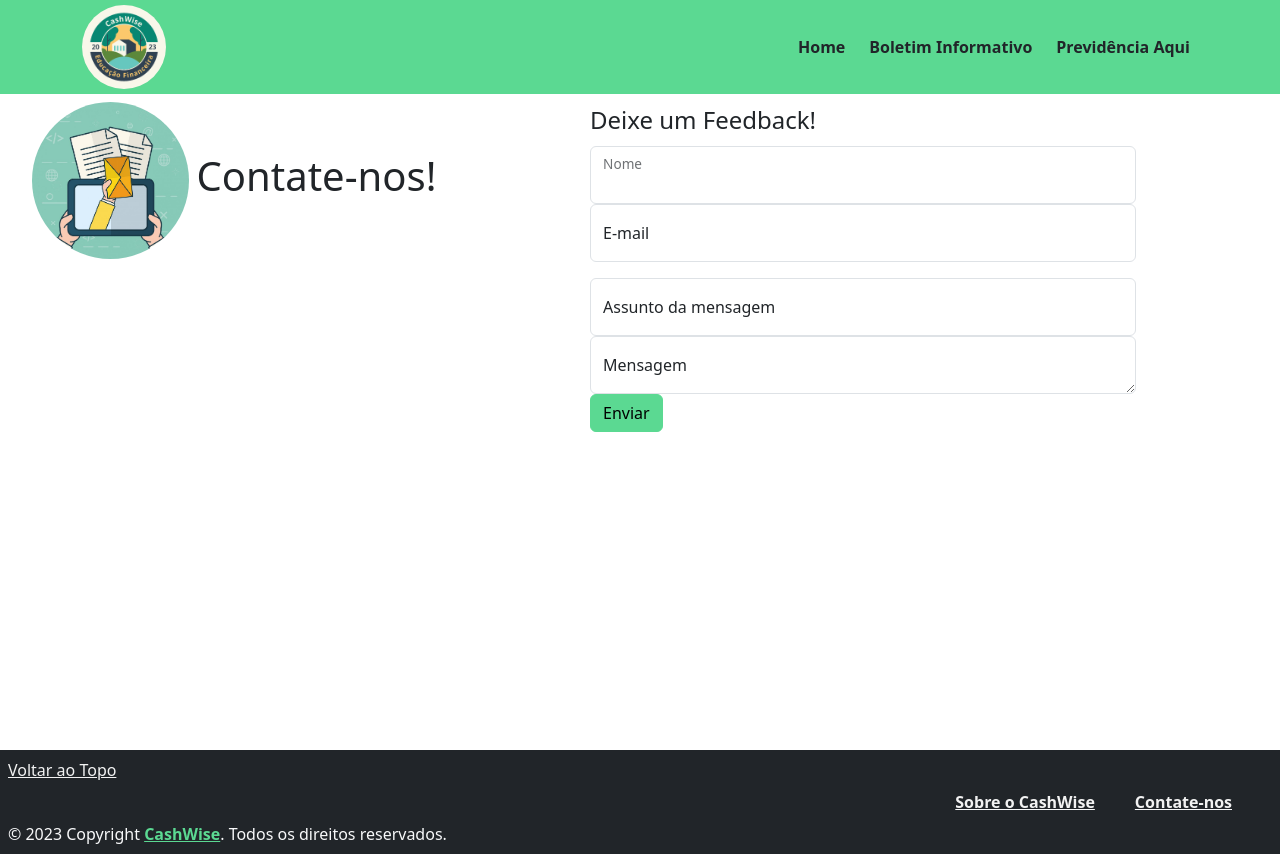
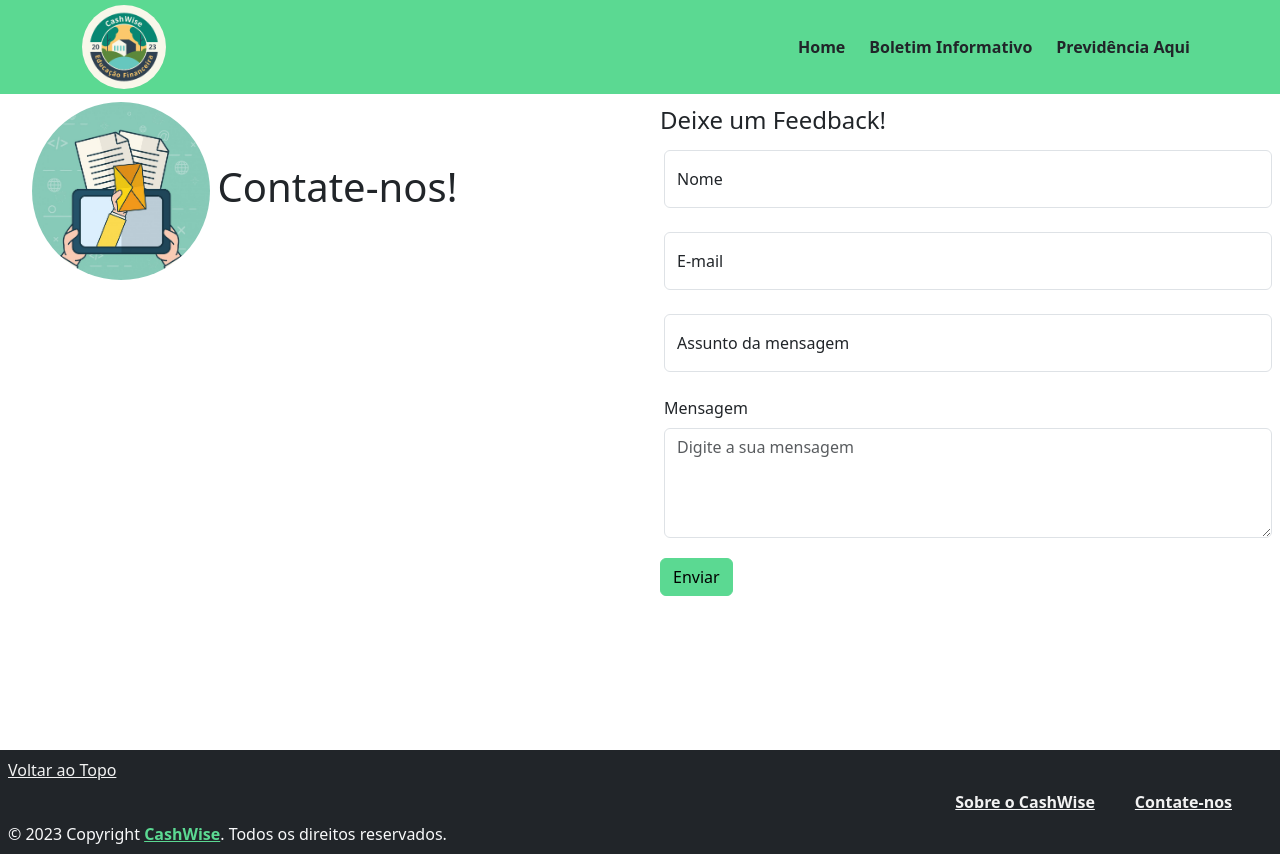
Before and after one commit to EricConceicao/CashWise, a React (Vite) app in the folder frontend/: page /contato in a window 1280 px wide. Built offline with nearby package versions, Linux system fonts and the light colour scheme.

Commit message:
nada de mais

```diff
--- a/frontend/src/components/pages/Contato.jsx
+++ b/frontend/src/components/pages/Contato.jsx
@@ -50,13 +50,13 @@ function Contato() {
     <>
       <Header />
 
-      <Container className='m-2' style={{ height: "80vh" }}>
+      <Container fluid className='m-2' style={{ height: "80vh" }}>
 
 
         <Row>
-          <Col md="6">
+          <Col md="6" style={{backgroundImage: "/img/correio.svg"}}>
             <Container className='d-flex'>
-              <img className='rounded-pill' width={"30%"} src="../img/correio.jpg" alt="Icone com uma mão segurando um tablete com outra mão saindo de sua tela com uma carta" />
+              <img className='rounded-pill' width={"30%"} src="/img/correio.jpg" alt="Icone com uma mão segurando um tablete com outra mão saindo de sua tela com uma carta" />
               <div className="d-flex justify-content-center flex-column mx-2">
                 <h1>Contate-nos!</h1>
               </div>
@@ -68,10 +68,11 @@ function Contato() {
             <Form noValidate validated={validated} onSubmit={handleSubmit}>
               <fieldset>
                 <legend>Deixe um Feedback!</legend>
-                <Form.Group controlId="validationCustom01">
+                <Form.Group className='p-1 my-3' controlId="validationCustom01">
                   <FloatingLabel label="Nome" controlId='form-name'>
                     <Form.Control
                       type="text"
+                      placeholder='Zezão'
                       value={nome}
                       onChange={(e) => setNome(e.target.value)}
                       required
@@ -81,7 +82,7 @@ function Contato() {
                 </Form.Group>
 
 
-                <Form.Group className="mb-3" controlId="exampleForm.ControlInput1">
+                <Form.Group className='p-1 my-3' controlId="exampleForm.ControlInput1">
                   <FloatingLabel label="E-mail" controlId='form-email'>
                     <Form.Control
                       type="email"
@@ -97,11 +98,11 @@ function Contato() {
                   </FloatingLabel>
                 </Form.Group>
 
-                <Form.Group controlId="formAssunto" >
+                <Form.Group className='p-1 my-3' controlId="formAssunto" >
                   <FloatingLabel label="Assunto da mensagem" controlId='form-assunto'>
                     <Form.Control
                       type="text"
-                      placeholder=""
+                      placeholder="Quero caféee"
                       value={assunto}
                       onChange={(e) => setAssunto(e.target.value)}
                       required
@@ -112,11 +113,11 @@ function Contato() {
                   </FloatingLabel>
                 </Form.Group>
 
-                <Form.Group controlId="formMensagem">
-                  <FloatingLabel label='Mensagem' controlId='form-mensagem'>
+                <Form.Group className='p-1 my-3' controlId="form-mensagem">
+                  <Form.Label>Mensagem</Form.Label>
                   <Form.Control
                     as="textarea"
-                      rows={4}
+                    rows='4'
                     placeholder="Digite a sua mensagem"
                     value={mensagem}
                     onChange={(e) => setMensagem(e.target.value)}
@@ -125,7 +126,7 @@ function Contato() {
                   <Form.Control.Feedback type="invalid">
                     Por favor, insira a mensagem.
                   </Form.Control.Feedback>
-                  </FloatingLabel>
+
                 </Form.Group>
 
                 <Button variant="primary" type="submit">Enviar</Button>
```
Lines whose indentation alone changed are shown as unchanged.
